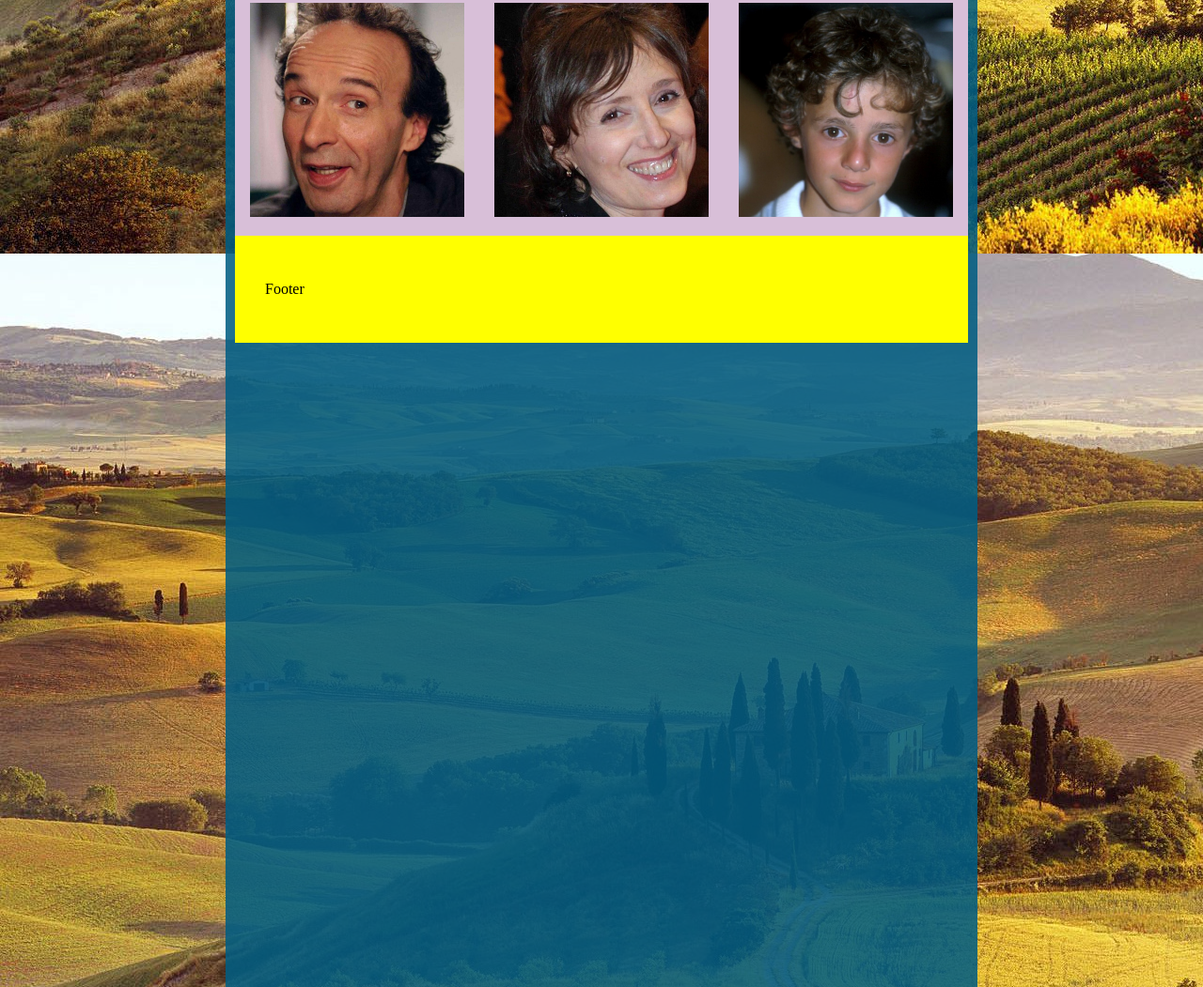
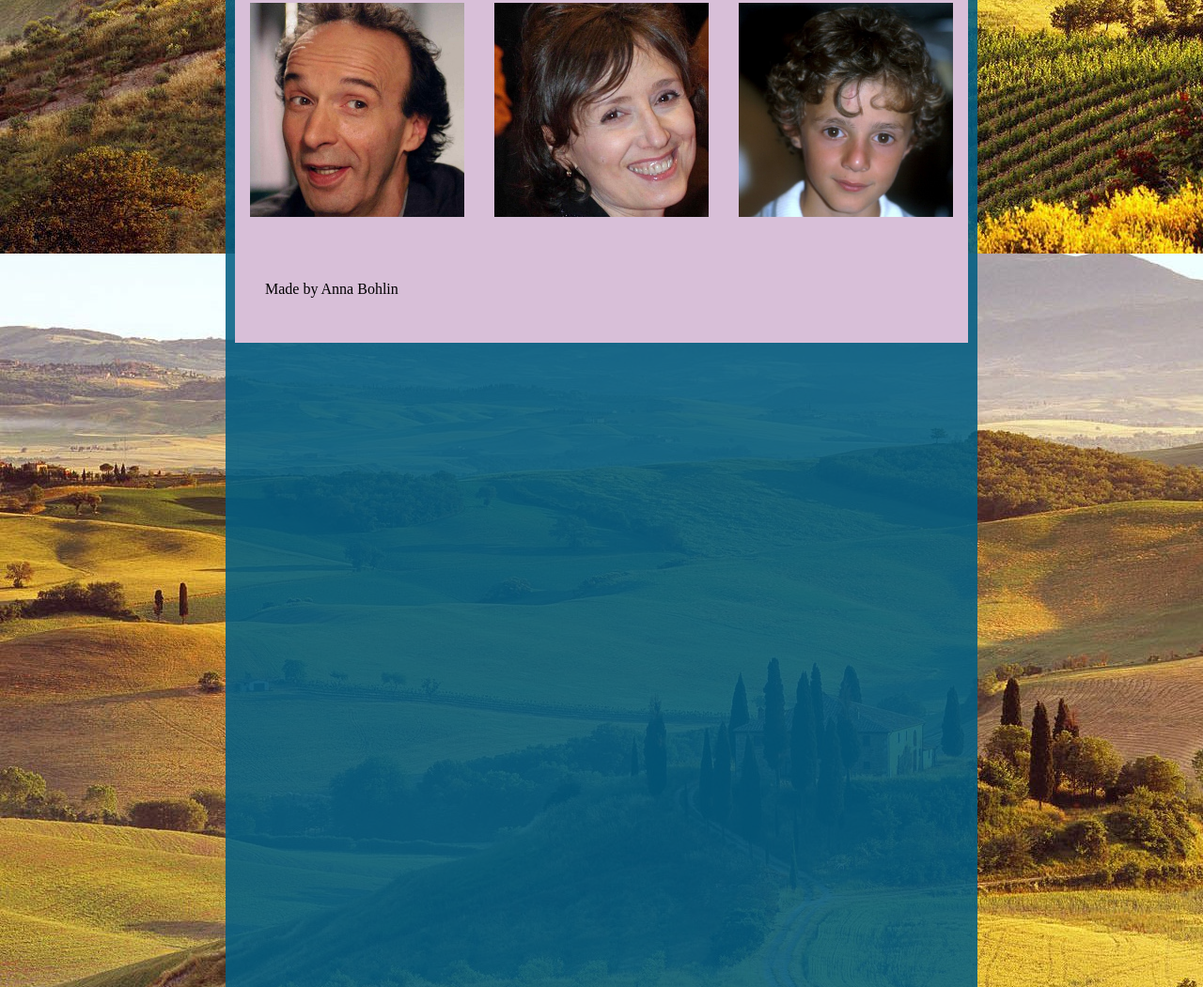
Before and after one commit to annabohlin1997/My-90s-page, a plain HTML site: page index.html in a window 1280 px wide. Shown: the part 810-1861 px from the top of the page at 94% size. Drawn offline with Linux system fonts and the light colour scheme.

Commit message:
Changed footer color

```diff
--- a/index.html
+++ b/index.html
@@ -12,7 +12,7 @@
                 <aside class="sidebar">
                     <nav class="sidebar-nav">
                         <ul>
-                            <li><a href="https://www.imdb.com/title/tt0113243/">IMDB</a></li>
+                            <li><a href="https://www.imdb.com/title/tt0118799/?ref_=nv_sr_srsg_0">IMDB</a></li>
                             <li><a href="https://viaplay.se/store/livet-ar-underbart-1997?action=play&kg=true">BUY</a></li>
                             <li><a href="https://www.redbubble.com/shop/la+vita+e+bella">MERCH</a></li>
                             <li><a href="https://www.disneyplus.com/movies/title/59XA5gT57Fy7">WATCH</a></li>
@@ -39,7 +39,7 @@
                 </div>
             </div>
             <footer class="footer">
-                Footer
+                Made by Anna Bohlin
             </footer>
         </div>
     </body>
--- a/styles.css
+++ b/styles.css
@@ -88,7 +88,7 @@ img {
 }
 
 .footer {
-  background-color: yellow;
+  background-color: thistle;
   padding: 3rem 2rem;
 }
 
```
